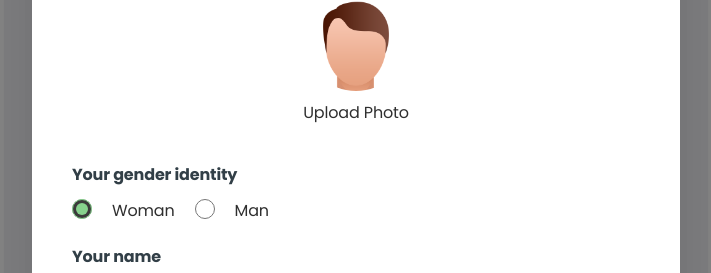
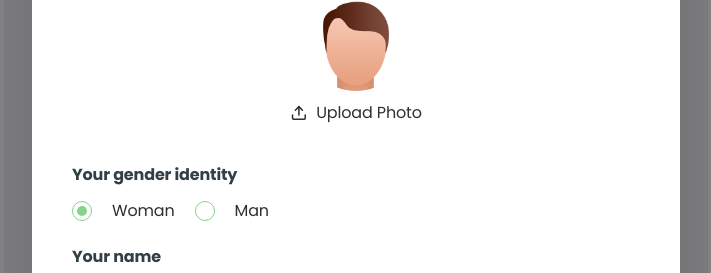
Before and after one commit to Costbound/aquahackers-project, a React (Vite) app: page /signin in a window 1280 px wide. Both pictures are taken after a click on the button "Settings". Shown: the part 93-366 px from the top of the page, without its empty margins (284-995 px from the left). Built offline with nearby package versions, Linux system fonts and the light colour scheme; no server answers.

Commit message:
UserSettingsForm-styles-fix-all

```diff
--- a/src/components/Modal/Modal.module.css
+++ b/src/components/Modal/Modal.module.css
@@ -1,7 +1,7 @@
 .modalContainer {
   background-color: rgba(47, 47, 47, 0.6);
   width: 100%;
-  min-height: 100vh;
+  height: 100%;
   padding-left: 16px;
   padding-right: 16px;
   display: flex;
@@ -16,7 +16,7 @@
 .modal {
   display: flex;
   align-items: center;
-  justify-content: center;
+  /* justify-content: center; */
   flex-direction: column;
   padding: 40px 20px 40px 20px;
   width: auto;
--- a/src/components/UserSettingsForm/UserSettingsForm.module.css
+++ b/src/components/UserSettingsForm/UserSettingsForm.module.css
@@ -10,7 +10,12 @@
   align-items: center;
   gap: 10px;
 }
-
+.svgIconUpload {
+  stroke: #2f2f2f;
+  fill: none;
+  width: 18px;
+  height: 18px;
+}
 .avatar {
   border-radius: 100%;
   width: 75px;
@@ -35,6 +40,11 @@
   display: flex;
   align-items: center;
   justify-content: center;
+  gap: 8px;
+
+  font-weight: 400;
+  font-size: 14px;
+  line-height: 1.28571;
 }
 
 .genderWrapper {
@@ -71,12 +81,40 @@
   display: flex;
   gap: 10px;
 }
+.customRadio {
+  display: flex;
+  align-items: center;
+  cursor: pointer;
+}
+.customRadio input {
+  display: none; /* Скрываем стандартную радиокнопку */
+}
 
-.hiddenRadioInput {
+.checkmark {
+  display: flex;
+  justify-content: center;
+  align-items: center;
   width: 20px;
   height: 20px;
-  outline: none;
-  accent-color: var(--green);
+  border: 1.5px solid var(--green);
+  border-radius: 100%;
+}
+
+.customRadio input:checked + .checkmark {
+  background-color: var(--white); /* Цвет фона при выборе */
+}
+
+.checkmark::after {
+  content: "";
+  display: none;
+}
+
+.customRadio input:checked + .checkmark::after {
+  display: block;
+  width: 10px;
+  height: 10px;
+  border-radius: 100%;
+  background: var(--green); /* Цвет внутреннего круга */
 }
 
 .infoWrapper {
@@ -176,6 +214,16 @@
   gap: 5px;
   width: 303px;
 }
+.textContainer {
+  display: flex;
+  align-items: center;
+  gap: 4px;
+}
+.svgExclamation {
+  fill: var(--green);
+  width: 18px;
+  height: 18px;
+}
 .volumeWrapper {
   display: flex;
   justify-content: center;
@@ -187,7 +235,6 @@
   display: flex;
   align-items: center;
   justify-content: center;
-  margin-top: 40px;
   padding: 14px 40px;
   width: 116px;
   height: 46px;
@@ -199,12 +246,16 @@
 }
 
 @media screen and (min-width: 768px) and (max-width: 1439px) {
-  .form {
+  .wrapper {
     width: 568px;
   }
   .avatar {
     width: 100px;
     height: 100px;
+  }
+  .fileLabel {
+    font-size: 16px;
+    line-height: 1.5;
   }
 
   .subtitle {
@@ -242,13 +293,44 @@
   .amountField {
     width: 568px;
   }
+
+  .svgExclamation {
+    width: 22px;
+    height: 22px;
+  }
+
   .volumeWrapper {
     width: 568px;
   }
 }
 
 @media screen and (min-width: 1440px) {
-  .form {
-    width: 920px;
+  .wrapper {
+    width: 840px;
+  }
+  .settingsWrapper {
+    display: flex;
+    flex-direction: row;
+    gap: 24px;
+  }
+
+  .subtitle {
+    font-size: 18px;
+    line-height: 1.33333;
+  }
+  .input {
+    width: 400px;
+    height: 56px;
+  }
+
+  .normaTextArea {
+    width: 400px;
+    height: 152px;
+  }
+  .amountField {
+    width: 400px;
+  }
+  .volumeWrapper {
+    width: 400px;
   }
 }
--- a/src/components/UserSettingsForm/UserSettingsFormTemp.jsx
+++ b/src/components/UserSettingsForm/UserSettingsFormTemp.jsx
@@ -8,8 +8,9 @@ import { useId } from "react";
 import { Formik, Form, Field } from "formik";
 import { updateUserData } from "../../redux/userData/ops-userData.js";
 import { getTodayProgress } from "../../redux/water/ops-water.js";
-import defaultAvatar from '../../img/avatar.png'
+import defaultAvatar from "../../img/avatar.png";
 import checkPhotoExtention from "../../helpers/checkPhotoExtention.js";
+import icon from "../../img/icons.svg";
 
 const schema = yup.object().shape({
   avatar: yup.mixed(),
@@ -57,10 +58,20 @@ const schema = yup.object().shape({
     }),
 });
 
+const CustomRadioButton = ({ field, label }) => {
+  return (
+    <label className={css.customRadio}>
+      <input type="radio" {...field} />
+      <span className={css.checkmark}></span>
+      {label}
+    </label>
+  );
+};
+
 export const UserSettingsForm = ({ onClose }) => {
   const user = useSelector(selectUser);
   const dispatch = useDispatch();
-    const avatarId = useId()
+  const avatarId = useId();
   const nameId = useId();
   const emailId = useId();
   const weightId = useId();
@@ -79,11 +90,11 @@ export const UserSettingsForm = ({ onClose }) => {
     if (checkPhotoExtention(avatar)) {
       const formData = new FormData();
       formData.append("avatar", avatar);
-            dispatch(updateUserData(formData))
+      dispatch(updateUserData(formData));
     } else {
-            console.log('This photo format is not supported')
+      console.log("This photo format is not supported");
     }
-    }
+  };
 
   const handleSubmit = async (values) => {
     const filteredValues = {
@@ -92,12 +103,12 @@ export const UserSettingsForm = ({ onClose }) => {
       gender: values.gender,
       sportTime: Number(values.activityTime),
       waterRate: Number(values.desiredVolume) * 1000,
-        }
+    };
     try {
       const formData = new FormData();
       formData.append("name", values.name);
       formData.append("weight", Number(values.weight));
-            formData.append('gender', values.gender);
+      formData.append("gender", values.gender);
       formData.append("sportTime", Number(values.activityTime));
       formData.append("waterRate", Number(values.desiredVolume) * 1000);
       await dispatch(updateUserData(formData));
@@ -141,6 +152,9 @@ export const UserSettingsForm = ({ onClose }) => {
             onChange={handleUploadPhoto}
           />
           <label htmlFor={avatarId} className={css.fileLabel}>
+            <svg className={css.svgIconUpload}>
+              <use href={`${icon}#icon-upload-photo`} />
+            </svg>
             Upload Photo
           </label>
         </div>
@@ -156,6 +170,7 @@ export const UserSettingsForm = ({ onClose }) => {
                   name="gender"
                   id={femaleId}
                   value="woman"
+                  component={CustomRadioButton}
                 />
                 <label
                   className={`${css.text} ${css.genderLabel}`}
@@ -170,6 +185,7 @@ export const UserSettingsForm = ({ onClose }) => {
                   name="gender"
                   id={maleId}
                   value="man"
+                  component={CustomRadioButton}
                 />
                 <label
                   className={`${css.text} ${css.genderLabel}`}
@@ -189,12 +205,7 @@ export const UserSettingsForm = ({ onClose }) => {
               <label className={css.subtitle} htmlFor={emailId}>
                 Email
               </label>
-                                <Field
-                                    className={css.input}
-                                    name="email"
-                                    id={emailId}
-                                    disabled
-                                />
+              <Field className={css.input} name="email" id={emailId} disabled />
             </div>
 
             <div className={css.normaWrapper}>
@@ -217,26 +228,32 @@ export const UserSettingsForm = ({ onClose }) => {
               </div>
 
               <p className={css.normaTextArea}>
-                                    <span className={css.normaAsterisk}>*</span> V is the volume
-                                    of the water norm in liters per day, M is your body weight, T
-                                    is the time of active sports, or another type of activity
+                <span className={css.normaAsterisk}>*</span> V is the volume of
+                the water norm in liters per day, M is your body weight, T is
+                the time of active sports, or another type of activity
                 commensurate in terms of loads (in the absence of these, you
                 must set 0)
               </p>
 
-                                <span className={`${css.text} ${css.footnote}`}>
-                                    Active time in hours
-                                </span>
+              <div className={css.textContainer}>
+                <svg className={css.svgExclamation}>
+                  <use href={`${icon}#icon-exclamation-for-settings`} />
+                </svg>
+                <p className={css.text}>Active time in hours</p>
+              </div>
             </div>
           </div>
 
           <div className={css.rightDesktopWrapper}>
             <div className={css.metricsWrapper}>
+              <div className={css.metricsSubWrapper}>
                 <label className={css.text} htmlFor={weightId}>
                   Your weight in kilograms:
                 </label>
                 <Field className={css.input} name="weight" id={weightId} />
+              </div>
 
+              <div className={css.metricsSubWrapper}>
                 <label className={css.text} htmlFor={sportsId}>
                   The time of active participation in sports:
                 </label>
@@ -245,6 +262,7 @@ export const UserSettingsForm = ({ onClose }) => {
                   name="activityTime"
                   id={sportsId}
                 />
+              </div>
             </div>
 
             <div className={css.waterAmountWrapper}>
@@ -260,6 +278,7 @@ export const UserSettingsForm = ({ onClose }) => {
                 </span>
               </div>
 
+              <div className={css.volumeWrapper}>
                 <label className={css.subtitle} htmlFor={waterRateId}>
                   Write down how much water you will drink:
                 </label>
@@ -271,6 +290,7 @@ export const UserSettingsForm = ({ onClose }) => {
               </div>
             </div>
           </div>
+        </div>
 
         <Button styleType="green" className={css.submitButton} type="submit">
           Save
```
Lines whose indentation alone changed are shown as unchanged.
